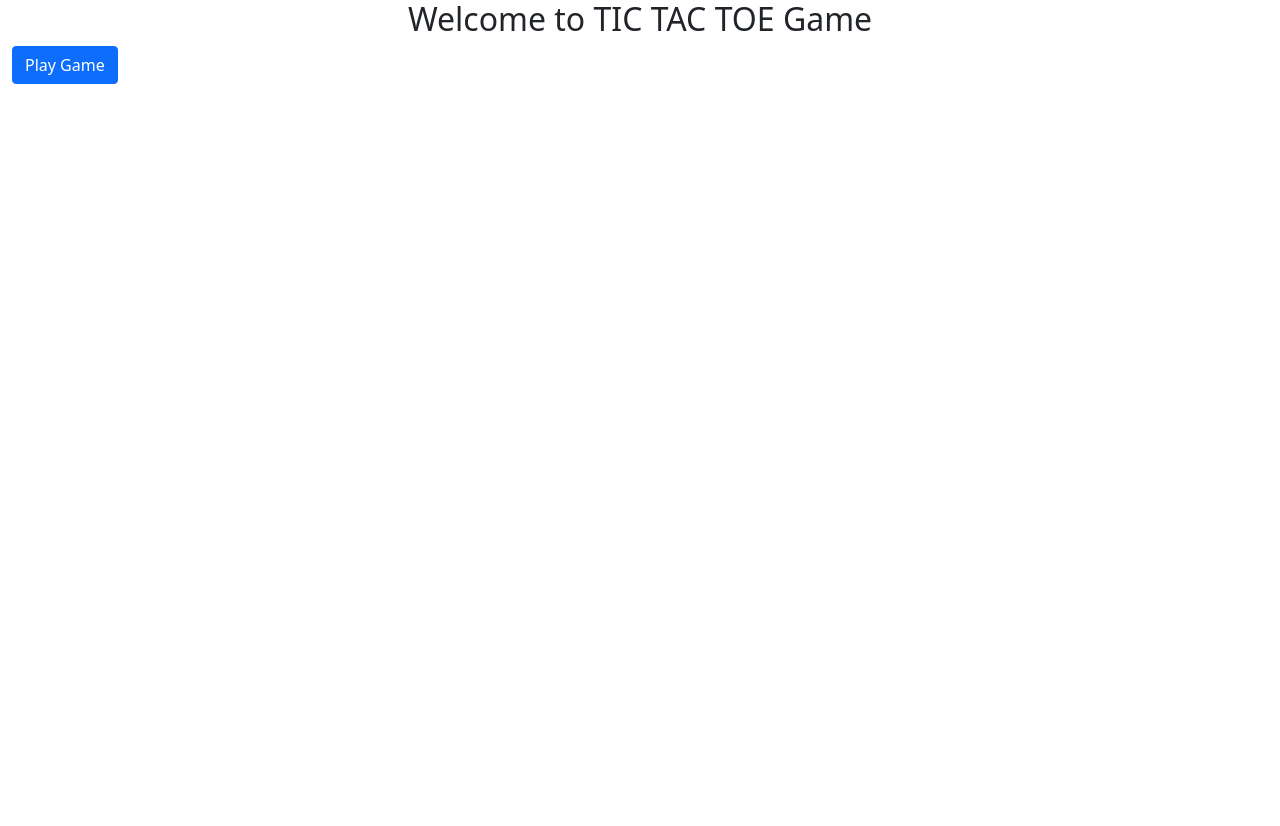
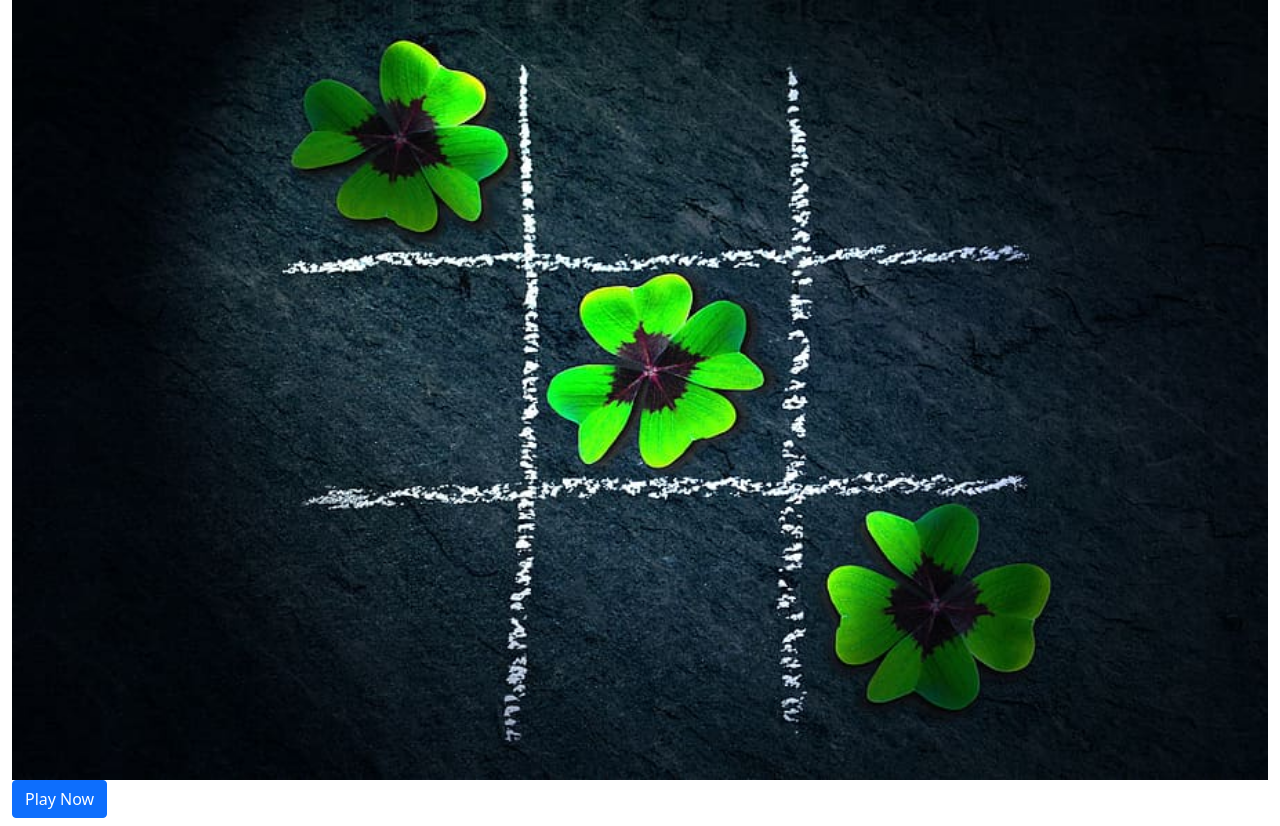
Before and after one commit to bmuhamood/Javascript-TicTacToe, a plain HTML site: page index.html in a window 1280 px wide. Before the commit the page ends 800 px from the top, so only its background shows below. Drawn offline with nearby package versions, Linux system fonts and the light colour scheme.

Commit message:
working on home page

```diff
--- a/css/style.css
+++ b/css/style.css
@@ -1,4 +1,11 @@
-    /* CSS Code */
+   /* index.html stylesheet */
+   .bgimg {
+        width: 100%;
+        height: 100%;
+        background-repeat: no-repeat;
+   }
+
+   /* CSS Code */
     /* Heading */
     h1 {
         color: orangered;
--- a/index.html
+++ b/index.html
@@ -14,12 +14,11 @@
     <body>
         <div class="container-fluid">
             <div>
-                <h2 class="title-image text-center">Welcome to TIC TAC TOE Game</h2>
-                <a href="game.html"></a><button class="btn btn-primary">Play Game</button></a>
+            <img class="bgimg" src="images/bg.jpg" alt="">
+            <div>
+            <h1 class="btn btn-primary">Play Now</h1>
+        </div>
             </div>
-        </div>
-        <script src="script.js" async defer></script>
-        <!-- JavaScript Bundle with Popper -->
-        <script src="https://cdn.jsdelivr.net/npm/bootstrap@5.0.0-beta2/dist/js/bootstrap.bundle.min.js" integrity="sha384-b5kHyXgcpbZJO/tY9Ul7kGkf1S0CWuKcCD38l8YkeH8z8QjE0GmW1gYU5S9FOnJ0" crossorigin="anonymous"></script>
+        <script src="" async defer></script>
     </body>
 </html>
```
Also changed, not shown: images/bg.jpg (added).
